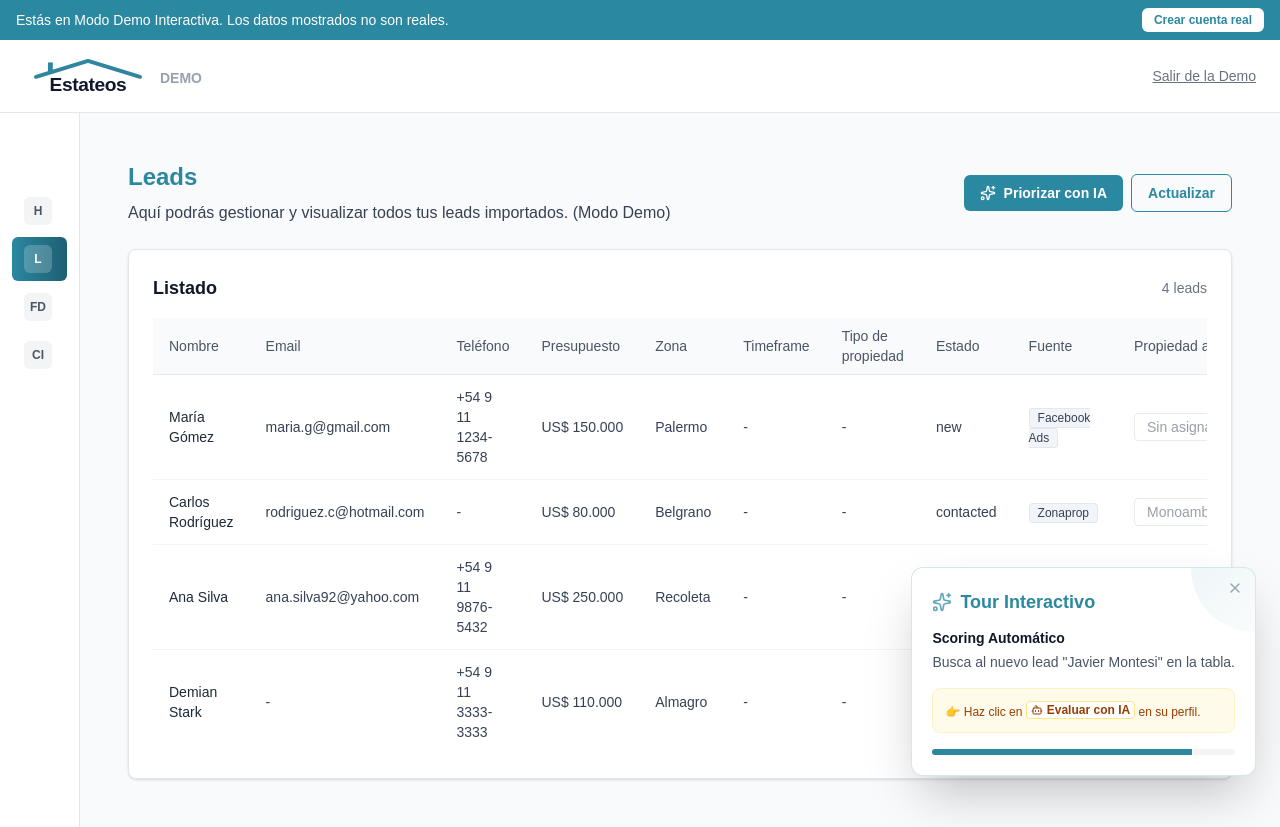
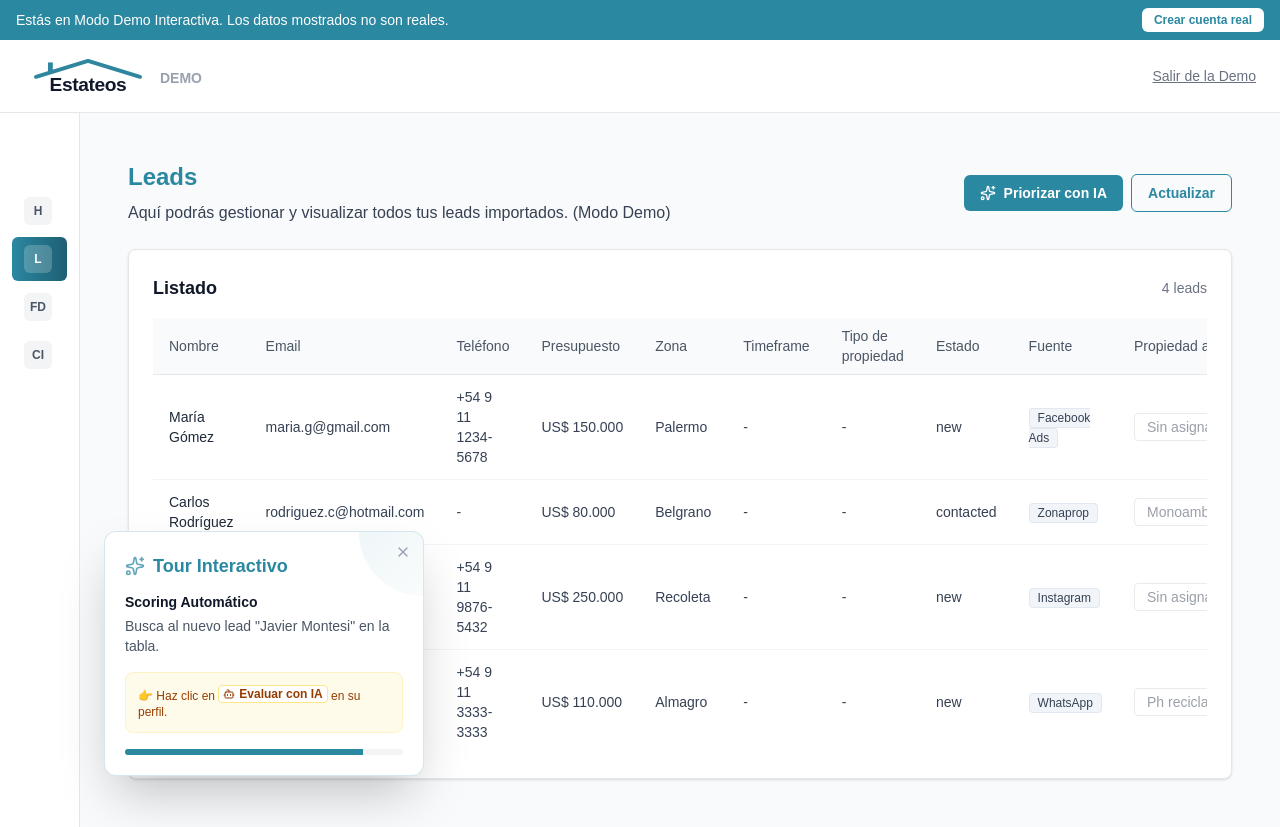
Before and after one commit to imanol676/SaaS-vertical-para-negocios-inmobiliarios, a Next.js app in the folder saasinmobiliario/: page /demo/leads in a window 1280 px wide. Built offline with nearby package versions, Linux system fonts and the light colour scheme.

Commit message:
feat: implement interactive tour guide component for demo onboarding flow

```diff
--- a/saasinmobiliario/src/components/demo/TourGuide.tsx
+++ b/saasinmobiliario/src/components/demo/TourGuide.tsx
@@ -43,7 +43,7 @@ export function TourGuide() {
   if (!isOpen) return null;
 
   return (
-    <div className="fixed bottom-6 right-6 z-[100] max-w-sm rounded-xl border border-[#2b88a1]/20 bg-white p-5 shadow-2xl overflow-hidden transition-all duration-300">
+    <div className="fixed bottom-6 left-4 md:left-[104px] z-[100] w-80 rounded-xl border border-[#2b88a1]/20 bg-white p-5 shadow-2xl overflow-hidden transition-all duration-300">
       {/* Background decoration */}
       <div className="absolute top-0 right-0 w-32 h-32 bg-gradient-to-br from-[#2b88a1]/10 to-transparent -translate-y-1/2 translate-x-1/2 rounded-full pointer-events-none" />
 
```
